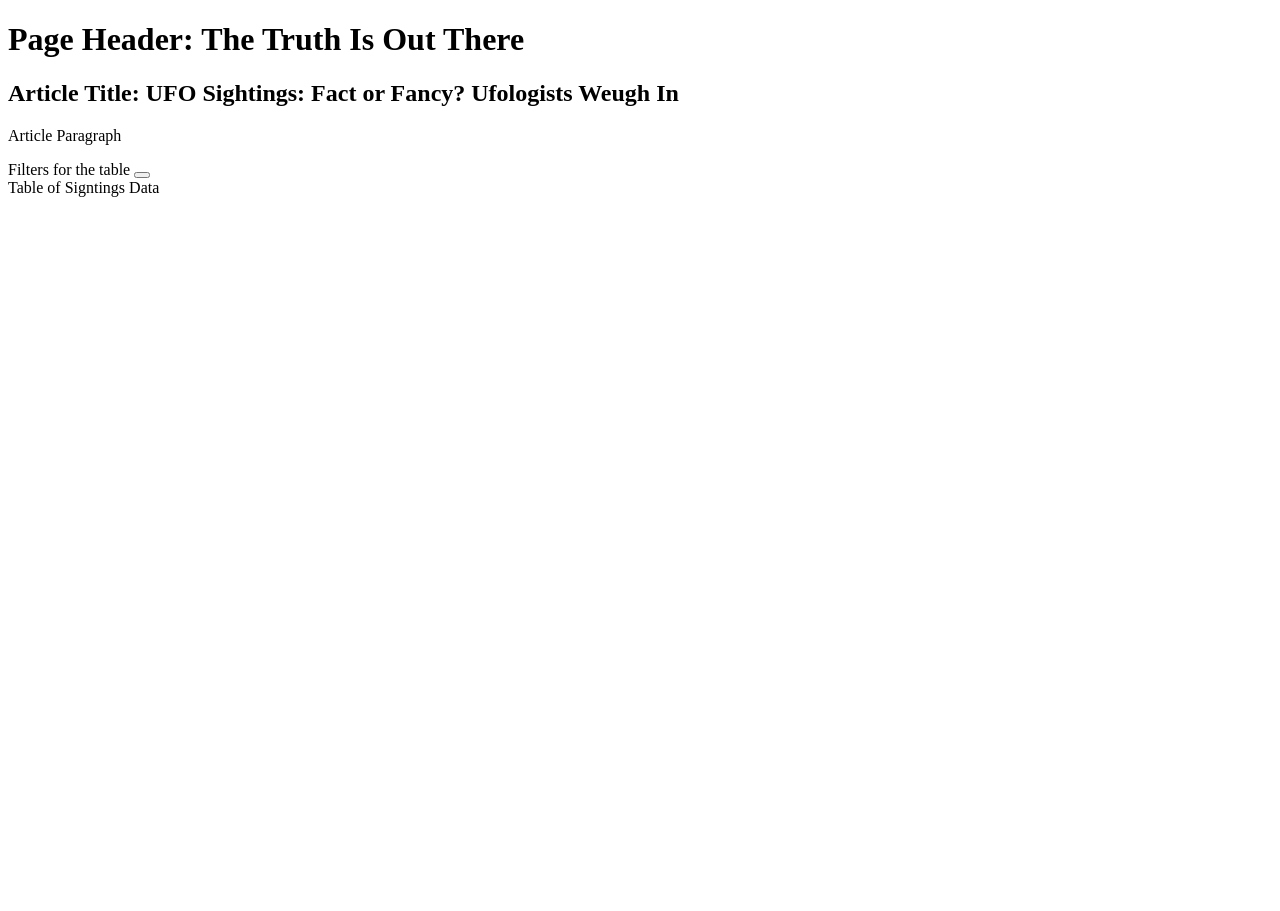
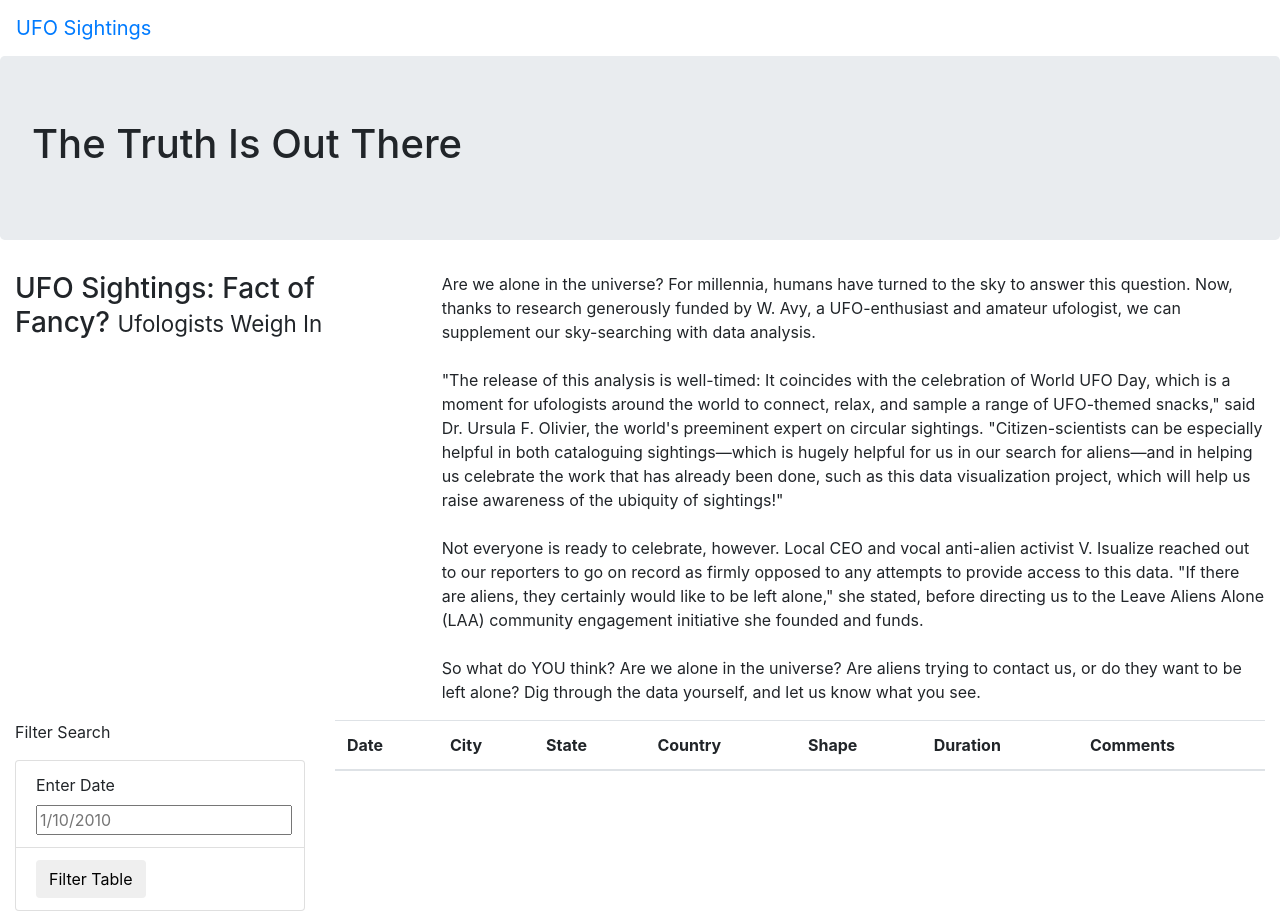
Before and after one commit to trosie3/UFOs, a plain HTML site: page index.html in a window 1280 px wide. Before the commit the page ends 800 px from the top, so only its background shows below. Drawn offline with nearby package versions, Linux system fonts and the light colour scheme.

Commit message:
index.html update coding

```diff
--- a/index.html
+++ b/index.html
@@ -4,32 +4,71 @@
     <meta charset="UTF-8">
     <meta http-equiv="X-UA-Compatible" content="IE=edge">
     <meta name="viewport" content="width=device-width, initial-scale=1.0">
-    <title>UFOs</title>
+    <title>UFO Finder</title>
+    <link
+      rel="stylesheet"
+      href="https://maxcdn.bootstrapcdn.com/bootstrap/4.0.0/css/bootstrap.min.css"
+      integrity="sha384-Gn5384xqQ1aoWXA+058RXPxPg6fy4IWvTNh0E263XmFcJlSAwiGgFAW/dAiS6JXm"
+      crossorigin="anonymous"
+    />
+    <link rel="stylesheet" href="static/css/style.css">
 </head>
 <body>
-
+  <div class="wrapper">
+    <nav class="navbar navbar-expand-lg">
+            <a class="navbar-brand" href="index.html">UFO Sightings</a>
+    </nav>
     <div class="jumbotron">
-        <h1>Page Header: The Truth Is Out There</h1>
+        <h1>The Truth Is Out There</h1>
     </div>
-
-    <div class="article">
-        <h2>Article Title: UFO Sightings: Fact or Fancy? Ufologists Weugh In</h2>
-        <p>Article Paragraph</p>
+    <div class="container-fluid">
+        <div class="row">
+          <div class="col-md-4">
+            <h3>UFO Sightings: Fact of Fancy? <small>Ufologists Weigh In</small></h3>
           </div>
-
+          <div class="col-md-8">
+            <p>
+              Are we alone in the universe? For millennia, humans have turned to the sky to answer this question. Now, thanks to research generously funded by W. Avy, a UFO-enthusiast and amateur ufologist, we can supplement our sky-searching with data analysis.<br><br>"The release of this analysis is well-timed: It coincides with the celebration of World UFO Day, which is a moment for ufologists around the world to connect, relax, and sample a range of UFO-themed snacks," said Dr. Ursula F. Olivier, the world's preeminent expert on circular sightings. "Citizen-scientists can be especially helpful in both cataloguing sightings—which is hugely helpful for us in our search for aliens—and in helping us celebrate the work that has already been done, such as this data visualization project, which will help us raise awareness of the ubiquity of sightings!"<br><br>Not everyone is ready to celebrate, however. Local CEO and vocal anti-alien activist V. Isualize reached out to our reporters to go on record as firmly opposed to any attempts to provide access to this data. "If there are aliens, they certainly would like to be left alone," she stated, before directing us to the Leave Aliens Alone (LAA) community engagement initiative she founded and funds.<br><br>So what do YOU think? Are we alone in the universe? Are aliens trying to contact us, or do they want to be left alone? Dig through the data yourself, and let us know what you see.
+            </p>
+          </div>
+        </div>
+      </div>
+    <div class="container-fluid">
+        <div class="row">
          <div class="col-md-3">
-        Filters for the table
-        <button></button>
+            <form>
+                <p>Filter Search</p>
+            </form>
+            <ul class="list-group">
+                <li class="list-group-item">
+                    <label for="date">Enter Date</label>
+                    <input type="text" placeholder="1/10/2010" id="datetime" />
+                </li>
+                <li class="list-group-item">
+                    <button id="filter-btn" type="button" class="btn btn-default">Filter Table</button>
+                </li>
+            </ul>
          </div>
 
          <div class="col-md-9">
-        Table of Signtings Data
-        <tbody>
+            <table class="table table-striped">
+              <thead>
                 <tr>
-                <td></td>
+                    <th>Date</th>
+                    <th>City</th>
+                    <th>State</th>
+                    <th>Country</th>
+                    <th>Shape</th>
+                    <th>Duration</th>
+                    <th>Comments</th>
                 </tr>
-        </tbody>
+              </thead>
+              <tbody></tbody>
+            </table>
           </div>
 
+        </div>
+    </div>
+  </div>
 </body>
 </html>
```
Lines whose indentation alone changed are shown as unchanged.
